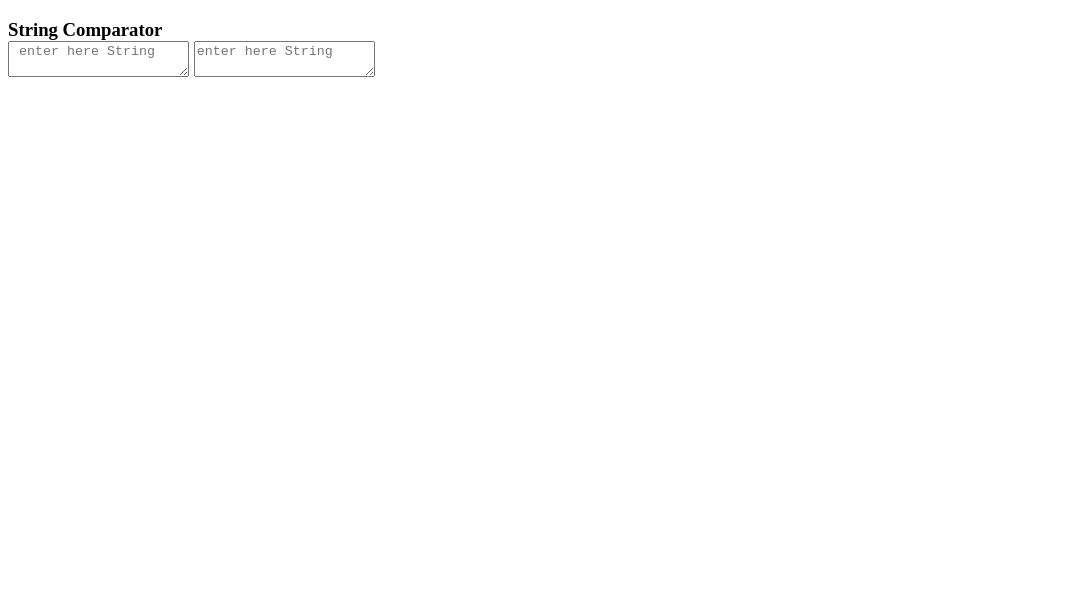
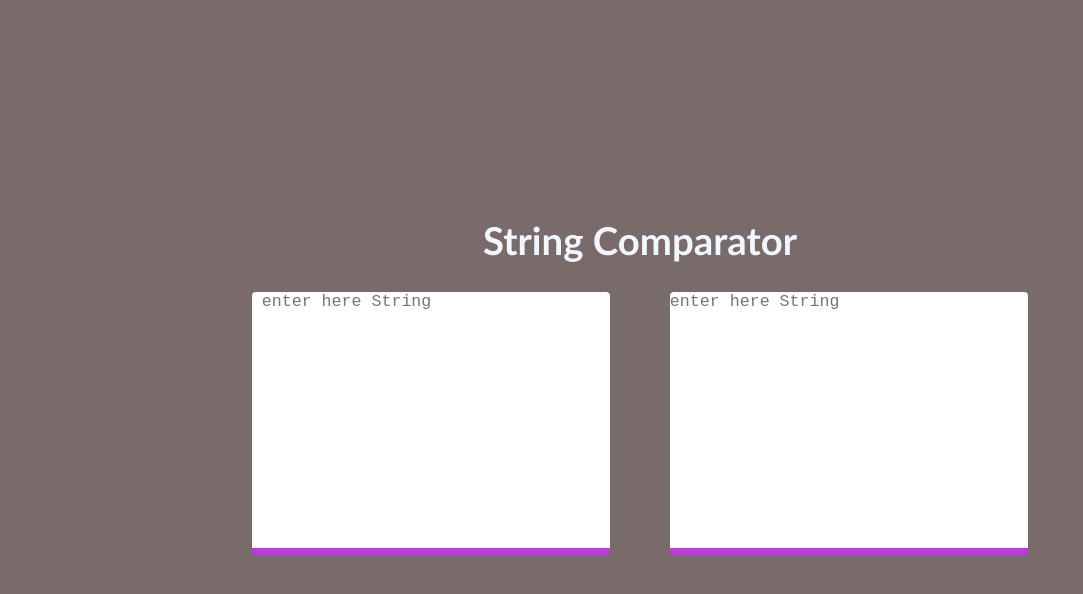
Before and after one commit to Pritinalkar/text-matcher, a plain HTML site: page index.html in a window 1280 px wide. Shown: the whole page, without its empty margins (0-1083 px from the left). Drawn offline with Linux system fonts and the light colour scheme.

Commit message:
style sheet added

```diff
--- a/index.html
+++ b/index.html
@@ -5,6 +5,7 @@
     <meta name="viewport" content="width=device-width, initial-scale=1.0">
     <title>Document</title>
 </head>
+<link rel="stylesheet" href="style.css">
 <body>
     <h3 class="title"> String Comparator</h>
         <div id="text-areacontainer">
--- /dev/null
+++ b/style.css
@@ -0,0 +1,46 @@
+*{
+    padding: 0;
+    margin: 0;
+}
+
+
+body{
+    height: 100vh;
+    width: 100vw;
+    background-color: #7a6b6b;
+    font-family: 'Gill Sans', 'Gill Sans MT', Calibri, 'Trebuchet MS', sans-serif;
+    overflow: hidden;
+    display: flex;
+    align-items: center;
+    justify-content: center;
+    color: aliceblue;
+    text-align: center;
+    gap: 4vh;
+ }
+
+ h3{
+    font-size: 3vw;
+ }
+#text-areacontainer{
+height: 40vh;
+width: 70vw;
+display: flex;
+align-items: center;
+justify-content: space-evenly;
+
+}
+textarea{
+height: 80%;
+resize: none;
+width: 40%;
+font-size: 1.3vw;
+border-radius: 4px;
+border: none;
+border-bottom: 7px solid #c338e6;
+outline: none;
+}
+
+span{
+color: #fefefe;
+font-size: 1.9vw;
+}
```
